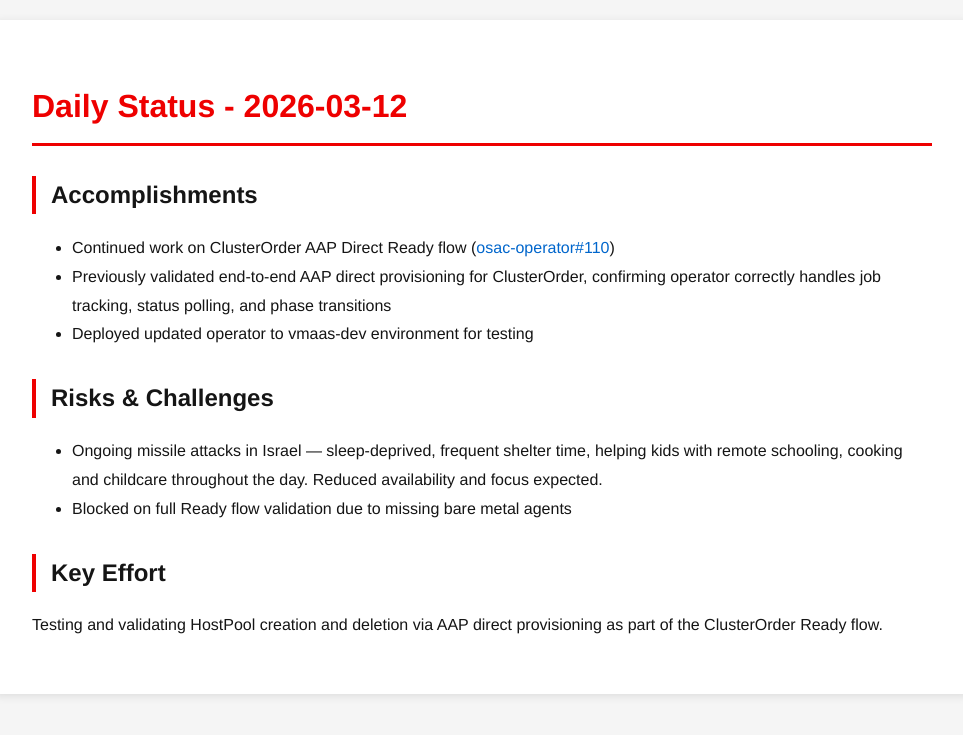
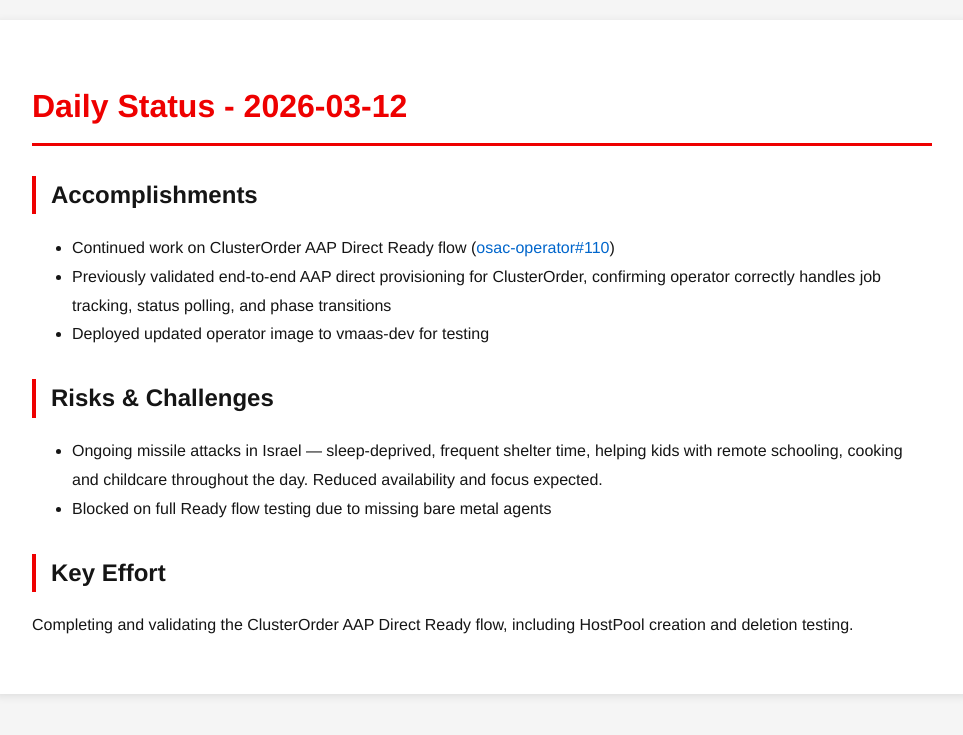
Before and after one commit to tzvatot/daily-status, a Jekyll site: the page built from 2026-03-12.md, in a window 1280 px wide. Shown: the top 735 px of the page, without its empty margins (158-1121 px from the left). Built offline with Jekyll 4.4.1, drawn with Linux system fonts in a browser that asks for light colours.

Commit message:
Daily status update - 2026-03-12

```diff
--- a/2026-03-12.md
+++ b/2026-03-12.md
@@ -9,11 +9,11 @@ date: 2026-03-12
 ## Accomplishments
 - Continued work on ClusterOrder AAP Direct Ready flow ([osac-operator#110](https://github.com/osac-project/osac-operator/pull/110))
 - Previously validated end-to-end AAP direct provisioning for ClusterOrder, confirming operator correctly handles job tracking, status polling, and phase transitions
-- Deployed updated operator to vmaas-dev environment for testing
+- Deployed updated operator image to vmaas-dev for testing
 
 ## Risks & Challenges
 - Ongoing missile attacks in Israel — sleep-deprived, frequent shelter time, helping kids with remote schooling, cooking and childcare throughout the day. Reduced availability and focus expected.
-- Blocked on full Ready flow validation due to missing bare metal agents
+- Blocked on full Ready flow testing due to missing bare metal agents
 
 ## Key Effort
-Testing and validating HostPool creation and deletion via AAP direct provisioning as part of the ClusterOrder Ready flow.
+Completing and validating the ClusterOrder AAP Direct Ready flow, including HostPool creation and deletion testing.
```
